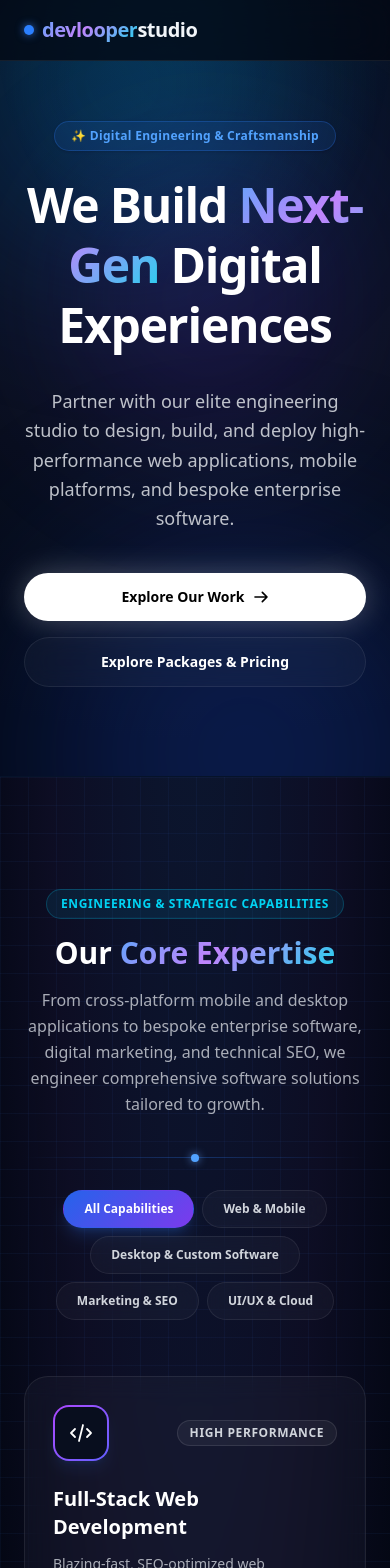
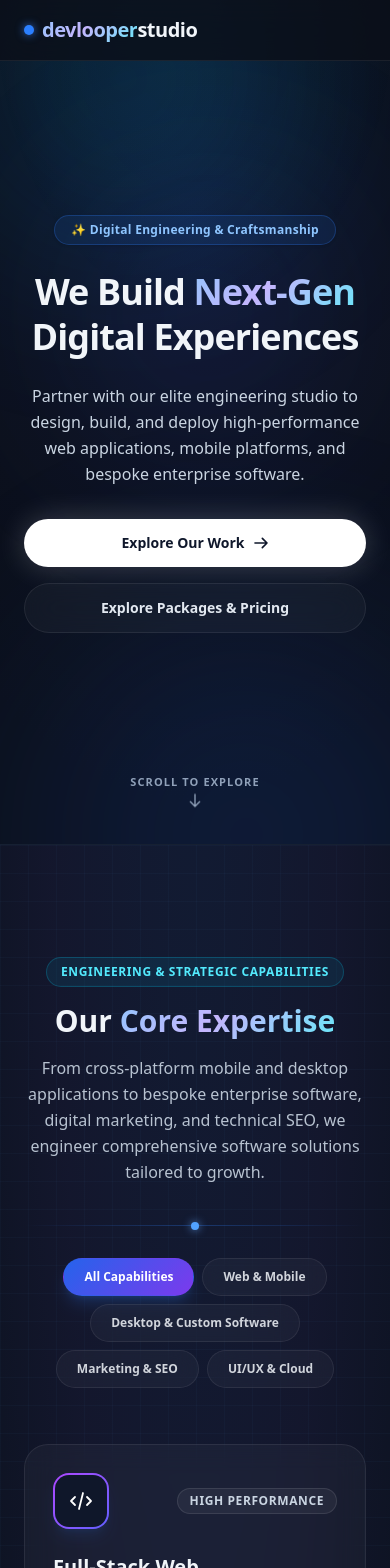
Before and after one commit to SidhartGautam25/freelancingSite, a Next.js app: page / in a window 390 px wide. Shown: the top 1568 px of the page. Built offline with nearby package versions, Linux system fonts and the light colour scheme.

Commit message:
theme improved

```diff
--- a/app/components/ContactFooter.tsx
+++ b/app/components/ContactFooter.tsx
@@ -5,7 +5,7 @@ export default function ContactFooter() {
   return (
     <footer
       id="contact"
-      className="relative pb-12 px-6 border-t border-white/5 bg-[#030712] overflow-hidden"
+      className="relative pb-12 px-6 border-t border-slate-800/60 bg-[#0b0f19] overflow-hidden"
     >
       {/* Ambient background glow */}
       <div
@@ -24,7 +24,7 @@ export default function ContactFooter() {
           <div className="absolute -bottom-24 -right-24 w-72 h-72 rounded-full bg-cyan-400/15 blur-3xl pointer-events-none" />
 
           <div className="max-w-2xl relative z-10">
-            <h2 className="text-3xl sm:text-4xl md:text-5xl font-extrabold text-white mb-4 tracking-tight leading-tight">
+            <h2 className="text-3xl sm:text-4xl md:text-5xl font-extrabold text-slate-100 mb-4 tracking-tight leading-tight">
               Ready to build something{" "}
               <span className="text-gradient">impactful?</span>
             </h2>
--- a/app/components/ExpertiseCard.tsx
+++ b/app/components/ExpertiseCard.tsx
@@ -153,32 +153,32 @@ export default function ExpertiseCard({ item }: ExpertiseCardProps) {
           <div
             className={`w-14 h-14 rounded-2xl bg-gradient-to-br ${item.gradient} p-0.5 shadow-lg shadow-blue-500/10 transition-transform duration-300 group-hover:scale-110 flex items-center justify-center`}
           >
-            <div className="w-full h-full bg-[#080e1e] rounded-[14px] flex items-center justify-center">
+            <div className="w-full h-full bg-[#0f172a] rounded-[14px] flex items-center justify-center">
               {renderIcon(item.icon)}
             </div>
           </div>
-          <span className="px-3 py-1 rounded-full text-xs font-semibold uppercase tracking-wider bg-white/5 border border-white/10 text-gray-300 group-hover:border-blue-500/30 group-hover:text-blue-300 transition-colors">
+          <span className="px-3 py-1 rounded-full text-xs font-semibold uppercase tracking-wider bg-white/5 border border-white/10 text-slate-300 group-hover:border-blue-500/30 group-hover:text-blue-300 transition-colors">
             {item.badge}
           </span>
         </div>
 
         {/* Title & Description */}
-        <h3 className="text-xl md:text-2xl font-bold text-white mb-3 group-hover:text-transparent group-hover:bg-clip-text group-hover:bg-gradient-to-r group-hover:from-white group-hover:to-cyan-200 transition-all">
+        <h3 className="text-xl md:text-2xl font-bold text-slate-100 mb-3 group-hover:text-transparent group-hover:bg-clip-text group-hover:bg-gradient-to-r group-hover:from-white group-hover:to-cyan-200 transition-all">
           {item.title}
         </h3>
-        <p className="text-gray-300/80 text-sm leading-relaxed mb-6">
+        <p className="text-slate-300/90 text-sm leading-relaxed mb-6">
           {item.description}
         </p>
 
         {/* Key Highlights */}
         <div className="space-y-2.5 mb-6 border-t border-white/5 pt-5">
-          <p className="text-xs font-semibold text-gray-400 uppercase tracking-wider mb-3">
+          <p className="text-xs font-semibold text-slate-400 uppercase tracking-wider mb-3">
             Core Capabilities
           </p>
           {item.highlights.map((highlight, idx) => (
             <div
               key={idx}
-              className="flex items-start gap-2.5 text-xs md:text-sm text-gray-300"
+              className="flex items-start gap-2.5 text-xs md:text-sm text-slate-300"
             >
               <span className="text-blue-400 font-bold shrink-0 mt-0.5">✦</span>
               <span className="leading-snug">{highlight}</span>
@@ -193,7 +193,7 @@ export default function ExpertiseCard({ item }: ExpertiseCardProps) {
           {item.technologies.map((tech, idx) => (
             <span
               key={idx}
-              className="text-[11px] font-medium px-2.5 py-1 rounded-lg bg-white/[0.03] border border-white/5 text-gray-400"
+              className="text-[11px] font-medium px-2.5 py-1 rounded-lg bg-white/[0.04] border border-white/5 text-slate-400"
             >
               {tech}
             </span>
--- a/app/components/HeroSection.tsx
+++ b/app/components/HeroSection.tsx
@@ -4,10 +4,10 @@ import { theme } from "@/theme/themeConfig";
 export default function HeroSection() {
   return (
     <section
-      className="relative min-h-[92vh] flex items-center justify-center pt-28 pb-20 px-6 overflow-hidden"
+      className="relative min-h-[100dvh] h-[100dvh] w-full flex flex-col justify-between items-center pt-24 pb-6 px-6 overflow-hidden"
       style={theme.sections.hero.style}
     >
-      {/* Ambient Cosmic Orbs */}
+      {/* Ambient Cosmic Orbs with soft diffusions */}
       <div className="orb orb-cyan w-[300px] h-[300px] md:w-[600px] md:h-[600px] top-[-10%] left-[-10%]" />
       <div
         className="orb orb-blue w-[400px] h-[400px] md:w-[700px] md:h-[700px] bottom-[-20%] right-[-10%]"
@@ -15,7 +15,7 @@ export default function HeroSection() {
       />
       <div
         className="orb orb-purple w-[250px] h-[250px] md:w-[450px] md:h-[450px] top-[20%] right-[15%]"
-        style={{ animationDelay: "-8s", opacity: 0.2 }}
+        style={{ animationDelay: "-8s", opacity: 0.12 }}
       />
 
       {/* Subtle Top Center Radial Haze */}
@@ -24,7 +24,8 @@ export default function HeroSection() {
         style={theme.patterns.hazyCyanBlue}
       />
 
-      <div className="relative z-10 max-w-4xl mx-auto text-center">
+      {/* Centered Main Content Area */}
+      <div className="relative z-10 max-w-4xl mx-auto text-center my-auto flex flex-col items-center justify-center">
         {/* Centralized Theme Badge */}
         <div
           className={`inline-flex items-center gap-2 mb-6 px-4 py-1.5 rounded-full text-xs md:text-sm font-semibold tracking-wide border shadow-sm ${theme.sections.hero.badgeClass}`}
@@ -32,21 +33,21 @@ export default function HeroSection() {
           {theme.sections.hero.badgeText}
         </div>
 
-        <h1 className="text-5xl md:text-7xl font-extrabold tracking-tight mb-8 leading-tight text-white">
+        <h1 className="text-4xl sm:text-5xl md:text-7xl font-extrabold tracking-tight mb-6 md:mb-8 leading-tight text-slate-100">
           We Build <span className="text-gradient">Next-Gen</span> Digital
           Experiences
         </h1>
 
-        <p className="text-lg md:text-xl text-gray-300/90 mb-10 max-w-2xl mx-auto leading-relaxed">
+        <p className="text-base sm:text-lg md:text-xl text-slate-300 mb-8 md:mb-10 max-w-2xl mx-auto leading-relaxed">
           Partner with our elite engineering studio to design, build, and deploy
           high-performance web applications, mobile platforms, and bespoke
           enterprise software.
         </p>
 
-        <div className="flex flex-col sm:flex-row gap-4 justify-center items-center">
+        <div className="flex flex-col sm:flex-row gap-4 justify-center items-center w-full sm:w-auto">
           <Link
             href="/#work"
-            className="w-full sm:w-auto px-8 py-3.5 rounded-full font-bold text-sm text-black bg-white hover:bg-gray-100 hover:scale-105 transition-all duration-300 shadow-[0_0_30px_rgba(255,255,255,0.25)] flex items-center justify-center gap-2"
+            className="w-full sm:w-auto px-8 py-3.5 rounded-full font-bold text-sm text-slate-900 bg-white hover:bg-slate-100 hover:scale-105 transition-all duration-300 shadow-[0_0_30px_rgba(255,255,255,0.2)] flex items-center justify-center gap-2"
           >
             <span>Explore Our Work</span>
             <svg
@@ -65,12 +66,38 @@ export default function HeroSection() {
           </Link>
           <Link
             href="/packages"
-            className="w-full sm:w-auto px-8 py-3.5 rounded-full font-semibold text-sm text-white glass-panel hover:bg-white/10 hover:border-white/20 transition-all duration-300"
+            className="w-full sm:w-auto px-8 py-3.5 rounded-full font-semibold text-sm text-slate-200 glass-panel hover:bg-white/10 hover:border-white/20 transition-all duration-300"
           >
             Explore Packages & Pricing
           </Link>
         </div>
       </div>
+
+      {/* Sleek Bottom Scroll Indicator (anchors hero cleanly to bottom) */}
+      <div className="relative z-10 pt-4 pb-2">
+        <Link
+          href="/#services"
+          className="inline-flex flex-col items-center gap-1.5 text-xs text-slate-400 hover:text-cyan-300 transition-colors duration-300 group"
+          aria-label="Scroll to explore services"
+        >
+          <span className="text-[11px] tracking-widest uppercase font-semibold text-slate-400 group-hover:text-cyan-300 transition-colors">
+            Scroll to explore
+          </span>
+          <svg
+            className="w-4 h-4 animate-bounce text-slate-400 group-hover:text-cyan-300"
+            fill="none"
+            viewBox="0 0 24 24"
+            stroke="currentColor"
+          >
+            <path
+              strokeLinecap="round"
+              strokeLinejoin="round"
+              strokeWidth={2}
+              d="M19 14l-7 7m0 0l-7-7m7 7V3"
+            />
+          </svg>
+        </Link>
+      </div>
     </section>
   );
 }
--- a/app/components/Services.tsx
+++ b/app/components/Services.tsx
@@ -29,7 +29,7 @@ export default function Services() {
   return (
     <section
       id="services"
-      className="relative py-28 px-6 z-10 overflow-hidden border-t border-b border-blue-500/10"
+      className="relative py-28 px-6 z-10 overflow-hidden border-t border-b border-slate-800/60 bg-[#0d1322]"
     >
       {/* "Small Little Boxes" Technical Grid Background (from themeConfig) */}
       <div
@@ -44,7 +44,7 @@ export default function Services() {
       />
 
       {/* Bottom fade mask to seamlessly blend grid into the next section */}
-      <div className="absolute bottom-0 left-0 right-0 h-32 bg-gradient-to-t from-[#030712] to-transparent pointer-events-none" />
+      <div className="absolute bottom-0 left-0 right-0 h-32 bg-gradient-to-t from-[#0b0f19] to-transparent pointer-events-none" />
 
       <div className="relative z-10 max-w-7xl mx-auto">
         {/* Section Header */}
@@ -54,10 +54,10 @@ export default function Services() {
           >
             Engineering & Strategic Capabilities
           </div>
-          <h2 className="text-3xl md:text-5xl font-bold mb-4 text-white">
+          <h2 className="text-3xl md:text-5xl font-bold mb-4 text-slate-100">
             Our <span className="text-gradient">Core Expertise</span>
           </h2>
-          <p className="text-gray-300/80 max-w-2xl mx-auto text-base leading-relaxed">
+          <p className="text-slate-300/90 max-w-2xl mx-auto text-base leading-relaxed">
             From cross-platform mobile and desktop applications to bespoke
             enterprise software, digital marketing, and technical SEO, we
             engineer comprehensive software solutions tailored to growth.
--- a/app/globals.css
+++ b/app/globals.css
@@ -11,83 +11,83 @@
 
 @layer base {
   :root {
-    --bg-base: #030712;
+    --bg-base: #0b0f19;
     --primary: #3b82f6;
-    --primary-glow: rgba(59, 130, 246, 0.25);
+    --primary-glow: rgba(59, 130, 246, 0.2);
     --secondary: #8b5cf6;
     --accent-cyan: #06b6d4;
   }
 
   body {
-    background-color: #030712;
-    color: #f9fafb;
+    background-color: #0b0f19;
+    color: #f1f5f9;
     overflow-x: hidden;
   }
 }
 
 @layer utilities {
   .glass-panel {
-    background: rgba(255, 255, 255, 0.03);
+    background: rgba(255, 255, 255, 0.035);
     backdrop-filter: blur(14px);
     -webkit-backdrop-filter: blur(14px);
     border: 1px solid rgba(255, 255, 255, 0.08);
   }
 
   .glass-nav {
-    background: rgba(3, 7, 18, 0.75);
+    background: rgba(11, 15, 25, 0.82);
     backdrop-filter: blur(20px);
     -webkit-backdrop-filter: blur(20px);
     border-bottom: 1px solid rgba(255, 255, 255, 0.07);
   }
 
-  /* Multi-color gradient (Electric Blue -> Orchid -> Cyan) preventing generic AI look */
+  /* Multi-color gradient (Soft Sky Blue -> Lavender -> Cyan) */
   .text-gradient {
     background-clip: text;
     -webkit-background-clip: text;
     -webkit-text-fill-color: transparent;
-    background-image: linear-gradient(135deg, #60a5fa 0%, #c084fc 45%, #22d3ee 100%);
+    background-image: linear-gradient(135deg, #93c5fd 0%, #c4b5fd 45%, #67e8f9 100%);
   }
 
   .text-gradient-warm {
     background-clip: text;
     -webkit-background-clip: text;
     -webkit-text-fill-color: transparent;
-    background-image: linear-gradient(135deg, #fb923c 0%, #f43f5e 50%, #c084fc 100%);
+    background-image: linear-gradient(135deg, #fdba74 0%, #fb7185 50%, #c4b5fd 100%);
   }
 
   /* Background pattern utilities */
   .bg-grid-boxes {
     background-image:
-      linear-gradient(to right, rgba(59, 130, 246, 0.07) 1px, transparent 1px),
-      linear-gradient(to bottom, rgba(59, 130, 246, 0.07) 1px, transparent 1px);
+      linear-gradient(to right, rgba(96, 165, 250, 0.045) 1px, transparent 1px),
+      linear-gradient(to bottom, rgba(96, 165, 250, 0.045) 1px, transparent 1px);
     background-size: 28px 28px;
   }
 
   .bg-dot-matrix {
-    background-image: radial-gradient(circle, rgba(147, 197, 253, 0.12) 1px, transparent 1px);
+    background-image: radial-gradient(circle, rgba(148, 163, 184, 0.09) 1px, transparent 1px);
     background-size: 22px 22px;
   }
 
   .orb {
     position: absolute;
     border-radius: 50%;
-    filter: blur(90px);
-    opacity: 0.28;
+    filter: blur(110px);
+    opacity: 0.16;
     z-index: 0;
     pointer-events: none;
     animation: float 20s infinite ease-in-out alternate;
   }
 
   .orb-purple {
-    background: #7c3aed;
+    background: #6366f1;
   }
 
   .orb-blue {
-    background: #1d4ed8;
+    background: #2563eb;
   }
 
   .orb-cyan {
-    background: #0284c7;
+    background: #0ea5e9;
   }
 
   .animate-marquee {
--- a/app/packages/page.tsx
+++ b/app/packages/page.tsx
@@ -11,7 +11,7 @@ export const metadata: Metadata = {
 
 export default function PackagesPage() {
   return (
-    <main className="min-h-screen bg-[#030712] text-white pt-16">
+    <main className="min-h-screen bg-[#0b0f19] text-slate-100 pt-16">
       <Navbar />
       <PackagesSection isStandalonePage={true} />
       <ContactFooter />
--- a/app/page.tsx
+++ b/app/page.tsx
@@ -8,7 +8,7 @@ import ContactFooter from "./components/ContactFooter";
 
 export default function Home() {
   return (
-    <main className="min-h-screen bg-[#030712] text-white">
+    <main className="min-h-screen bg-[#0b0f19] text-slate-100">
       <Navbar />
       <HeroSection />
       <Services />
--- a/theme/themeConfig.ts
+++ b/theme/themeConfig.ts
@@ -7,55 +7,57 @@ import { CSSProperties } from "react";
  */
 
 export const theme = {
-  // Rich, multi-hue color palette (Sapphire, Electric Cyan, Cyber Violet, Sunset Amber, Emerald)
+  // Rich, multi-hue color palette with smooth, balanced luminance
+  // Prevents eye fatigue by using smooth dark charcoal/slate instead of harsh pitch black
   colors: {
-    // Backgrounds & Surfaces
-    background: "#030712", // Deepest obsidian base
-    surfaceDark: "#050a17", // Shaded obsidian
-    surfaceNavy: "#08142c", // Deep sapphire navy
-    surfaceIndigo: "#0a0e27", // Midnight indigo
-    surfaceCard: "rgba(255, 255, 255, 0.03)",
-    surfaceCardHover: "rgba(255, 255, 255, 0.06)",
-    surfaceCardActive: "rgba(59, 130, 246, 0.08)",
+    // Backgrounds & Surfaces (smooth dark slate instead of harsh pitch black)
+    background: "#0b0f19", // Smooth deep slate base
+    backgroundSecondary: "#0e1422", // Soft dark slate layer
+    surfaceDark: "#111827", // Smooth slate surface
+    surfaceNavy: "#131d33", // Soft sapphire navy
+    surfaceIndigo: "#151d38", // Soft midnight indigo
+    surfaceCard: "rgba(255, 255, 255, 0.035)",
+    surfaceCardHover: "rgba(255, 255, 255, 0.07)",
+    surfaceCardActive: "rgba(59, 130, 246, 0.1)",
 
     // Primary Brand & Accents
     primary: "#3b82f6", // Sapphire Blue
-    primaryHover: "#2563eb",
+    primaryHover: "#60a5fa",
     secondary: "#8b5cf6", // Royal Violet
-    secondaryHover: "#7c3aed",
+    secondaryHover: "#a78bfa",
     accentCyan: "#06b6d4", // Electric Cyan
     accentTeal: "#14b8a6", // Teal
     accentAmber: "#f59e0b", // Sunset Amber
     accentRose: "#f43f5e", // Coral Rose
     accentEmerald: "#10b981", // Emerald Green
 
-    // Text & Contrast
-    textPrimary: "#ffffff",
-    textSecondary: "#e2e8f0",
-    textMuted: "#94a3b8",
-    textDim: "#64748b",
+    // Text & Contrast (smooth, anti-glare typography that is easy on the eyes)
+    textPrimary: "#f8fafc", // Soft off-white (no glare)
+    textSecondary: "#cbd5e1", // Slate 300 (easy on eyes)
+    textMuted: "#94a3b8", // Slate 400 (gentle)
+    textDim: "#64748b", // Slate 500
 
     // Borders & Glass
-    borderSubtle: "rgba(255, 255, 255, 0.07)",
-    borderMedium: "rgba(255, 255, 255, 0.12)",
-    borderPrimaryGlow: "rgba(59, 130, 246, 0.35)",
-    borderSecondaryGlow: "rgba(139, 92, 246, 0.35)",
-    borderCyanGlow: "rgba(6, 182, 212, 0.35)",
+    borderSubtle: "rgba(255, 255, 255, 0.08)",
+    borderMedium: "rgba(255, 255, 255, 0.14)",
+    borderPrimaryGlow: "rgba(59, 130, 246, 0.28)",
+    borderSecondaryGlow: "rgba(139, 92, 246, 0.28)",
+    borderCyanGlow: "rgba(6, 182, 212, 0.28)",
   },
 
   // Centralized Typography Gradients
   gradients: {
-    // Multi-color gradient for headline highlights (Electric Blue -> Purple -> Cyan)
+    // Multi-color gradient for headline highlights (Soft Sky Blue -> Lavender -> Cyan)
     textGradient:
-      "linear-gradient(135deg, #60a5fa 0%, #c084fc 45%, #22d3ee 100%)",
+      "linear-gradient(135deg, #93c5fd 0%, #c4b5fd 45%, #67e8f9 100%)",
     // Warm accent gradient
     warmGradient:
-      "linear-gradient(135deg, #fb923c 0%, #f43f5e 50%, #c084fc 100%)",
+      "linear-gradient(135deg, #fdba74 0%, #fb7185 50%, #c4b5fd 100%)",
     // Primary action button gradient
     primaryButton: "linear-gradient(135deg, #2563eb 0%, #7c3aed 100%)",
     // High-contrast glow border
     glowBorder:
-      "linear-gradient(135deg, rgba(59, 130, 246, 0.6), rgba(168, 85, 247, 0.6))",
+      "linear-gradient(135deg, rgba(59, 130, 246, 0.45), rgba(168, 85, 247, 0.45))",
   },
 
   // Centralized Background Patterns (Grid boxes, Dot matrix, Hazy mesh, Deep shading)
@@ -63,8 +65,8 @@ export const theme = {
     // "Small Little Boxes" technical blueprint graph-paper grid pattern
     gridBoxes: {
       backgroundImage: `
-        linear-gradient(to right, rgba(59, 130, 246, 0.07) 1px, transparent 1px),
-        linear-gradient(to bottom, rgba(59, 130, 246, 0.07) 1px, transparent 1px)
+        linear-gradient(to right, rgba(96, 165, 250, 0.045) 1px, transparent 1px),
+        linear-gradient(to bottom, rgba(96, 165, 250, 0.045) 1px, transparent 1px)
       `,
       backgroundSize: "28px 28px",
     } as CSSProperties,
@@ -72,8 +74,8 @@ export const theme = {
     // High-density micro grid
     microGrid: {
       backgroundImage: `
-        linear-gradient(to right, rgba(255, 255, 255, 0.04) 1px, transparent 1px),
-        linear-gradient(to bottom, rgba(255, 255, 255, 0.04) 1px, transparent 1px)
+        linear-gradient(to right, rgba(255, 255, 255, 0.035) 1px, transparent 1px),
+        linear-gradient(to bottom, rgba(255, 255, 255, 0.035) 1px, transparent 1px)
       `,
       backgroundSize: "16px 16px",
     } as CSSProperties,
@@ -81,29 +83,29 @@ export const theme = {
     // Dot matrix technical pattern
     dotMatrix: {
       backgroundImage:
-        "radial-gradient(circle, rgba(147, 197, 253, 0.12) 1px, transparent 1px)",
+        "radial-gradient(circle, rgba(148, 163, 184, 0.09) 1px, transparent 1px)",
       backgroundSize: "22px 22px",
     } as CSSProperties,
 
-    // Atmospheric hazy ambient radial glow
+    // Atmospheric hazy ambient radial glow (gentle, diffused, non-fatiguing)
     hazyCyanBlue: {
       background:
-        "radial-gradient(ellipse 70% 50% at 50% 0%, rgba(6, 182, 212, 0.12), transparent 75%)",
+        "radial-gradient(ellipse 70% 50% at 50% 0%, rgba(6, 182, 212, 0.08), transparent 75%)",
     } as CSSProperties,
 
     hazySapphireViolet: {
       background:
-        "radial-gradient(ellipse 80% 55% at 50% -10%, rgba(59, 130, 246, 0.15), rgba(139, 92, 246, 0.08) 50%, transparent 80%)",
+        "radial-gradient(ellipse 80% 55% at 50% -10%, rgba(59, 130, 246, 0.09), rgba(139, 92, 246, 0.05) 50%, transparent 80%)",
     } as CSSProperties,
 
-    // Deep shaded twilight navy background (as in Image 4)
+    // Smooth shaded twilight navy background
     deepNavyShader: {
-      background: "linear-gradient(180deg, #071329 0%, #040916 100%)",
+      background: "linear-gradient(180deg, #0e1526 0%, #0b0f19 100%)",
     } as CSSProperties,
 
     // Obsidian shadow with subtle violet undertone
     obsidianVioletShader: {
-      background: "linear-gradient(180deg, #060814 0%, #030712 100%)",
+      background: "linear-gradient(180deg, #0f1527 0%, #0b0f19 100%)",
     } as CSSProperties,
   },
 
@@ -112,49 +114,48 @@ export const theme = {
     hero: {
       style: {
         background:
-          "radial-gradient(circle at 50% 20%, rgba(30, 58, 138, 0.22) 0%, rgba(15, 23, 42, 0.6) 45%, #030712 90%)",
+          "radial-gradient(ellipse 90% 70% at 50% 25%, rgba(30, 64, 175, 0.14) 0%, rgba(15, 23, 42, 0.35) 55%, #0b0f19 100%)",
       } as CSSProperties,
       badgeText: "✨ Digital Engineering & Craftsmanship",
-      badgeClass: "bg-blue-500/10 border-blue-500/25 text-blue-400",
+      badgeClass: "bg-blue-500/10 border-blue-500/25 text-blue-300",
     },
 
     // Services uses the technical "Small Little Boxes" blueprint grid
     services: {
-      className: "relative border-t border-b border-blue-500/10",
-      badgeClass: "bg-cyan-500/10 border-cyan-500/25 text-cyan-400",
+      className: "relative border-t border-b border-slate-800/60 bg-[#0d1322]",
+      badgeClass: "bg-cyan-500/10 border-cyan-500/25 text-cyan-300",
     },
 
-    // TechStack uses deep obsidian with dual-stream motion
+    // TechStack uses deep smooth band
     techStack: {
       style: {
-        background:
-          "linear-gradient(180deg, rgba(8, 14, 29, 0.7) 0%, rgba(3, 7, 18, 0.95) 100%)",
+        background: "linear-gradient(180deg, #0d1424 0%, #0b0f19 100%)",
       } as CSSProperties,
-      badgeClass: "bg-emerald-500/10 border-emerald-500/25 text-emerald-400",
+      badgeClass: "bg-emerald-500/10 border-emerald-500/25 text-emerald-300",
     },
 
     // Packages uses Dot Matrix with ambient twilight glow
     packages: {
-      className: "relative border-t border-white/5",
-      badgeClass: "bg-violet-500/10 border-violet-500/25 text-violet-400",
+      className: "relative border-t border-slate-800/60 bg-[#0c1220]",
+      badgeClass: "bg-violet-500/10 border-violet-500/25 text-violet-300",
     },
 
     // ProjectsGallery uses deep twilight navy shading
     projects: {
       style: {
-        background: "linear-gradient(180deg, #061126 0%, #030712 100%)",
+        background: "linear-gradient(180deg, #0e1628 0%, #0b0f19 100%)",
       } as CSSProperties,
-      badgeClass: "bg-blue-500/10 border-blue-500/25 text-blue-400",
+      badgeClass: "bg-blue-500/10 border-blue-500/25 text-blue-300",
     },
 
-    // Contact/Footer uses rich sapphire card banner (as in Image 4)
+    // Contact/Footer uses rich sapphire card banner
     contactBanner: {
       style: {
         background:
-          "linear-gradient(135deg, #0c234b 0%, #071733 60%, #0a1128 100%)",
-        border: "1px solid rgba(96, 165, 250, 0.2)",
+          "linear-gradient(135deg, #13223f 0%, #0f1a30 60%, #111a33 100%)",
+        border: "1px solid rgba(96, 165, 250, 0.22)",
         boxShadow:
-          "0 20px 50px -15px rgba(15, 23, 42, 0.9), 0 0 40px -10px rgba(59, 130, 246, 0.25)",
+          "0 20px 50px -15px rgba(2, 6, 23, 0.7), 0 0 35px -10px rgba(59, 130, 246, 0.18)",
       } as CSSProperties,
     },
   },
```
Also changed, not shown: app/components/PackageCard.tsx (+6 -6 lines), app/components/PackagesSection.tsx (+6 -6 lines), app/components/ProjectsGallery.tsx (+4 -4 lines).
